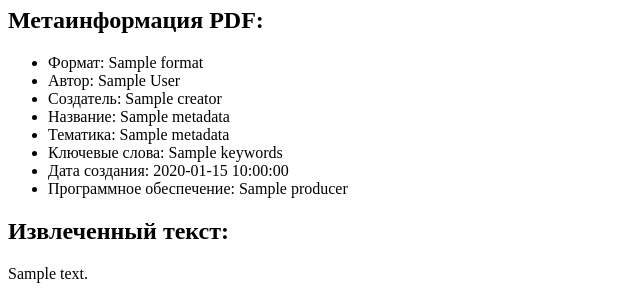
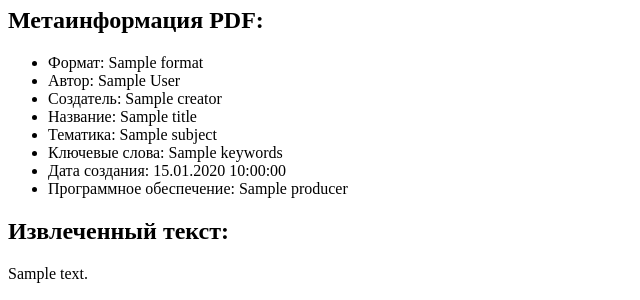
Before and after one commit to B4rb4r1s/Happy, a Flask app: template templates/results.html in a window 1280 px wide. Shown: the part 120-420 px from the top of the page, without its empty margins (0-640 px from the left). Run offline with Flask 3, Linux system fonts and the light colour scheme; the template is opened without the code that fills it: most values are stand-ins (such as "Sample title", 1, 10 or a date in 2020); some libraries are stand-ins or nearby versions.

Commit message:
table docs link (3)

```diff
--- a/app.py
+++ b/app.py
@@ -57,7 +57,7 @@ def index():
         conn = db_connection()
         cursor = conn.cursor()
 
-        cursor.execute('SELECT id, filename, upload_time FROM documents ORDER BY id DESC;')
+        cursor.execute('SELECT id, filename, upload_time FROM documents ORDER BY id DESC LIMIT 10;')
         documents = cursor.fetchall()
 
         cursor.close()
@@ -109,6 +109,7 @@ def upload_file():
             # Запись файла в базу данных
             cursor = conn.cursor()
             try:
+                # Запись в табоицу DOCUMENTS
                 cursor.execute("""INSERT INTO documents (filename,
                                                         content,
                                                         summary,
@@ -121,11 +122,14 @@ def upload_file():
                                     )
                                 )
 
+                # Запись в табоицу METADATA
                 cursor.execute("""INSERT INTO metadata (doc_id, format, author,
                                                         creator, title, subject,
                                                         keywords, creation_date, producer)
                                   VALUES (
-                                        (SELECT id FROM documents ORDER BY ID DESC LIMIT 1 ),
+                                        (SELECT id
+                                        FROM documents
+                                        ORDER BY ID DESC LIMIT 1 ),
                                             %s, %s, %s, %s, %s, %s, %s, %s)""",
                                         (
                                          req['meta']['format'],
@@ -177,7 +181,11 @@ def results(doc_id):
     cur = conn.cursor()
 
     # Извлекаем результаты обработки для конкретного документа по ID
-    cur.execute('SELECT filename, content, summary FROM documents WHERE id = %s', (doc_id,))
+    cur.execute(''' SELECT *
+                    FROM documents
+                    RIGHT JOIN metadata ON documents.id = metadata.doc_id
+                    WHERE documents.id = %s;
+                ''', (doc_id,))
     document = cur.fetchone()
 
     cur.close()
@@ -185,12 +193,20 @@ def results(doc_id):
 
     if document:
         return render_template('results.html',
-                               filename=document[0],
-                               extracted_text=document[1],
-                               summary=document[2],
-                               # Сущности и метаинф. - заглушка БД
-                               entities = session.get('entities', []),
-                               metadata = session.get('metadata', 'Нет данных'))
+                               filename=document[1],
+                               extracted_text=document[2],
+                               summary=document[3],
+                               # Метаинформация
+                               format=document[7],
+                               author=document[8],
+                               creator=document[9],
+                               title=document[10],
+                               subject=document[11],
+                               keywords=document[12],
+                               creation_date=document[13],
+                               producer=document[14],
+                               # Сущности - заглушка БД
+                               entities = session.get('entities', []))
     else:
         flash('Документ не найден')
         return redirect(url_for('index'))
--- a/templates/results.html
+++ b/templates/results.html
@@ -11,14 +11,14 @@
     <!-- Отображение метаинформации PDF -->
      <h2>Метаинформация PDF:</h2>
      <ul>
-        <li>Формат: {{ metadata.format }}</li>
-        <li>Автор: {{ metadata.author }}</li>
-        <li>Создатель: {{ metadata.creator }}</li>
-        <li>Название: {{ metadata.title }}</li>
-        <li>Тематика: {{ metadata.subject }}</li>
-        <li>Ключевые слова: {{ metadata.keywords }}</li>
-        <li>Дата создания: {{ metadata.creation_date }}</li>
-        <li>Программное обеспечение: {{ metadata.producer }}</li>
+        <li>Формат: {{ format }}</li>
+        <li>Автор: {{ author }}</li>
+        <li>Создатель: {{ creator }}</li>
+        <li>Название: {{ title }}</li>
+        <li>Тематика: {{ subject }}</li>
+        <li>Ключевые слова: {{ keywords }}</li>
+        <li>Дата создания: {{ creation_date.strftime('%d.%m.%Y %H:%M:%S') }}</li>
+        <li>Программное обеспечение: {{ producer }}</li>
      </ul>
 
     <!-- Отображение извлеченного текста -->
```
